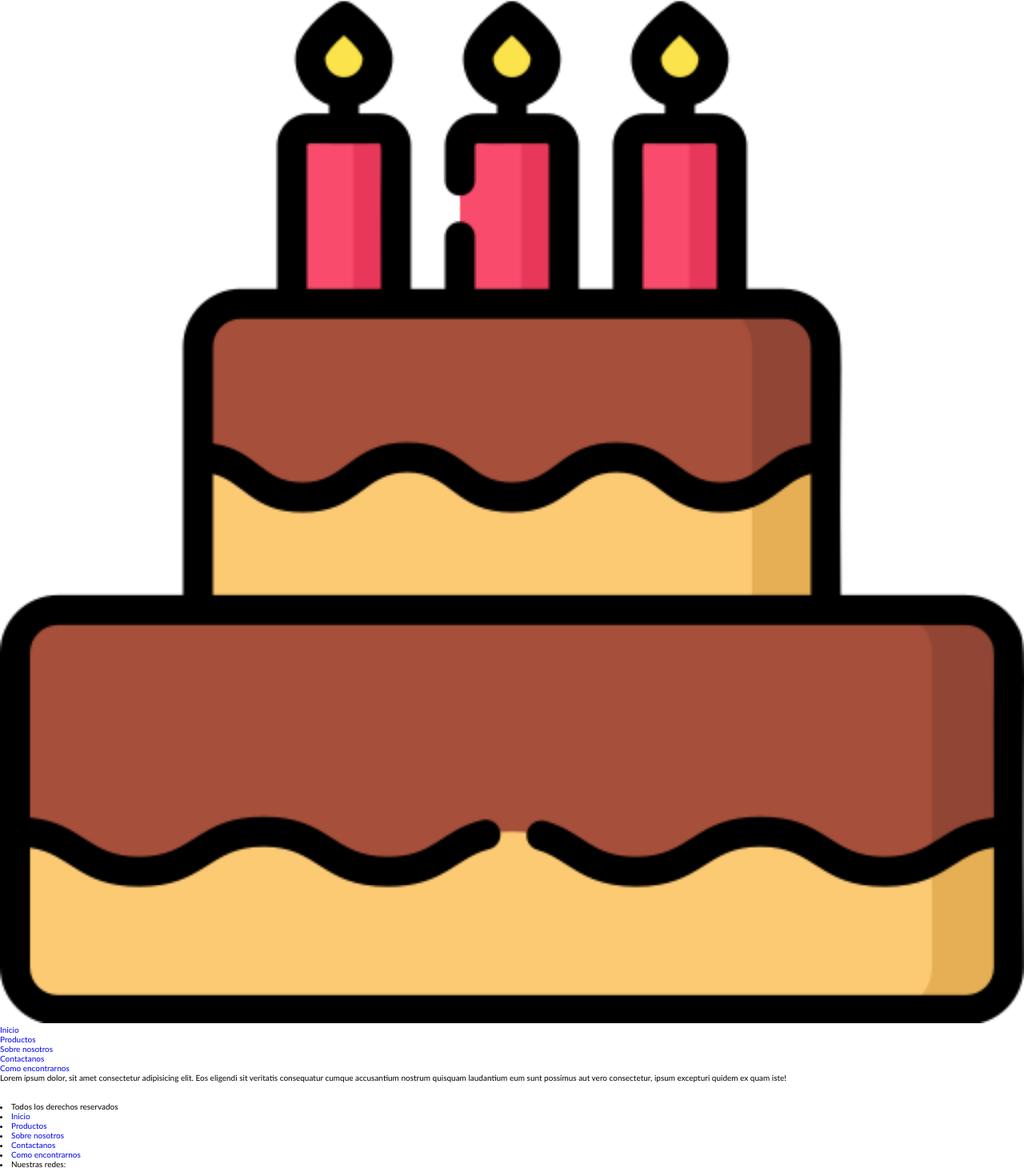
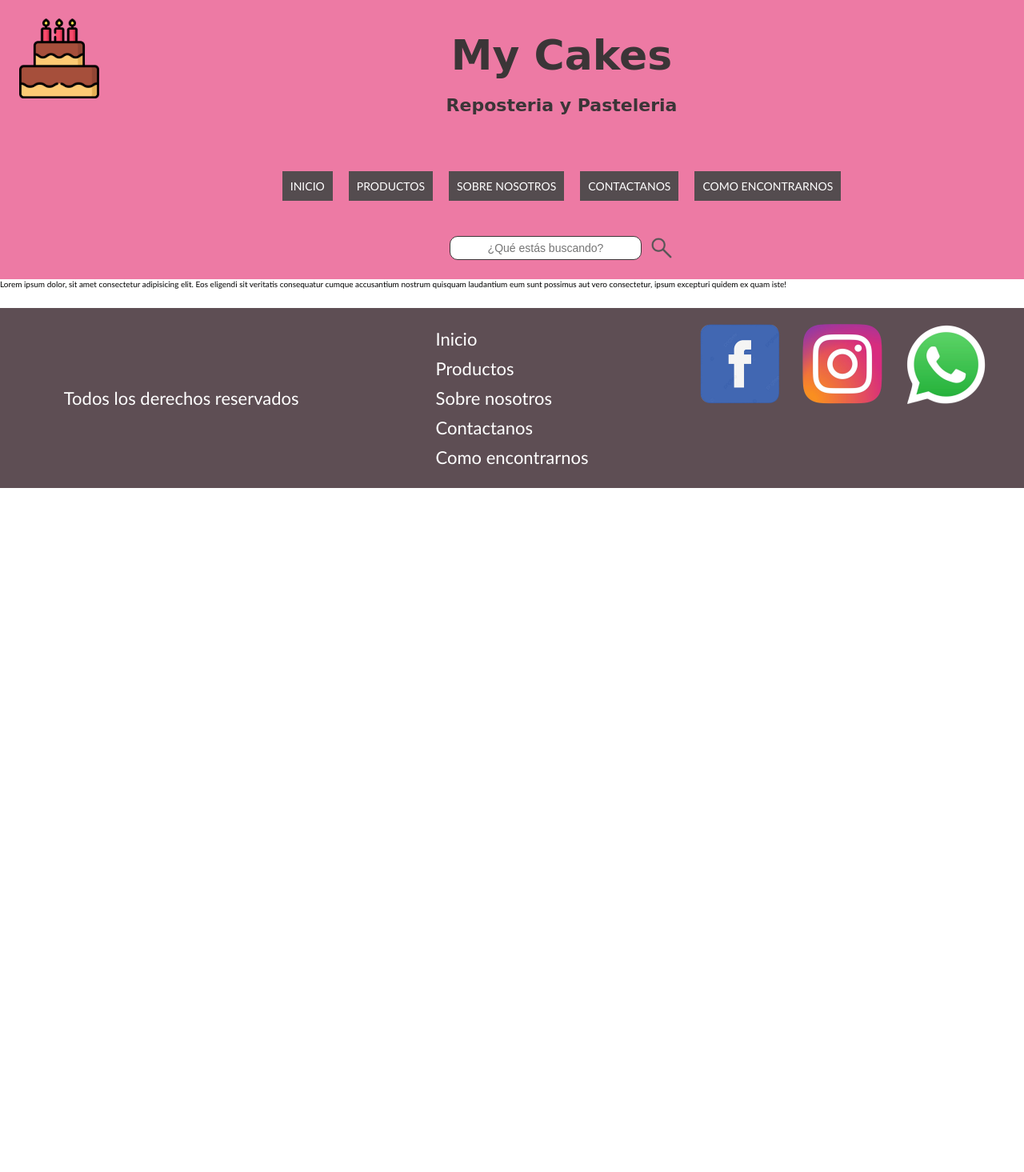
Before and after one commit to JulianBarberis/my_cakes, a plain HTML site: page views/sobre_nosotros.html in a window 1280 px wide. Shown: the part 1-1466 px from the top of the page at 80% size. After the commit the page ends 800 px from the top, so only its background shows below. Drawn offline with Linux system fonts and the light colour scheme.

Commit message:
Arreglado

```diff
--- a/views/sobre_nosotros.html
+++ b/views/sobre_nosotros.html
@@ -8,19 +8,31 @@
     <link rel="stylesheet" href="../css/estilos.css">
 </head>
 <body>
-    <header>
-        <nav>
-            <div>
-                <a href="/index.html"><img src="/assets/logo.png" alt="Logo"></a>
-            </div>
-            <ul>
-                <li><a href="/index.html">Inicio</a></li>
-                <li><a href="/views/productos.html">Productos</a></li>
-                <li><a href="/views/sobre_nosotros.html">Sobre nosotros</a></li>
-                <li><a href="/views/contactanos.html">Contactanos</a></li>
-                <li><a href="/views/como_encontrarnos.html">Como encontrarnos</a></li>
-            </ul>
-        </nav>
+    <header class="header">
+
+        <div class="header__logo">
+            <a href="../index.html"><img src="../assets/logo.png" alt="Logo"></a>
+        </div>
+
+        <div class="header__titulo">
+            <h1>My Cakes</h1>
+            <h2>Reposteria y Pasteleria</h2>
+        </div>
+
+        <ul class="header__menu">
+            <li><a href="../index.html">Inicio</a></li>
+            <li><a href="./productos.html">Productos</a></li>
+            <li><a href="./sobre_nosotros.html">Sobre nosotros</a></li>
+            <li><a href="./contactanos.html">Contactanos</a></li>
+            <li><a href="./como_encontrarnos.html">Como encontrarnos</a></li>
+        </ul>
+
+        <div class="header__buscador">
+            <input class="header__buscador--texto" type="text" name="buscador" id="buscador" placeholder="¿Qué estás buscando?">
+            <img  class="lupa" src="../assets/lupa.png" alt="lupa">
+        </div>
+
+
     </header>
 
     <main>
@@ -29,21 +41,35 @@
 
     <br><br>
 
-    <footer>
-        <li>Todos los derechos reservados</li>
-        <nav>
+    <footer class="footer">
 
-            <li><a href="/index.html">Inicio</a></li>
-            <li><a href="/views/productos.html">Productos</a></li>
-            <li><a href="/views/sobre_nosotros.html">Sobre nosotros</a></li>
-            <li><a href="/views/contactanos.html">Contactanos</a></li>
-            <li><a href="/views/como_encontrarnos.html">Como encontrarnos</a></li>
+        <div class="footer__derechos">
+        <p>
+            Todos los derechos reservados
 
-            <li>Nuestras redes:</li>
-            <li><a href="https://www.facebook.com/"><img src="/assets/Facebook.png" alt="Facebook"></a></li>
-            <li><a href="https://www.instagram.com/"><img src="/assets/Instagram.jpg" alt="Instagram"></a></li>
-            <li><a href="https://web.whatsapp.com/"><img src="/assets/Whatsapp.jpg" alt="Whatsapp"></a></li>
+        </p>
+
+        </div>
+
+        <nav class="footer__menu">
+            <ul>
+                <li><a href="../index.html">Inicio</a></li>
+                <li><a href="./productos.html">Productos</a></li>
+                <li><a href="./sobre_nosotros.html">Sobre nosotros</a></li>
+                <li><a href="./contactanos.html">Contactanos</a></li>
+                <li><a href="./como_encontrarnos.html">Como encontrarnos</a></li>
+            </ul>
         </nav>
+
+        <nav >
+            <div class="footer__redes">
+                <a href="https://www.facebook.com/"><img src="../assets/facebook.png" alt="Facebook"></a>
+                <a href="https://www.instagram.com/"><img src="../assets/instagram.png" alt="Instagram"></a>
+                <a href="https://web.whatsapp.com/"><img src="../assets/whatsapp.png" alt="Whatsapp"></a>
+            </div>
+
+        </nav>
+
     </footer>
 
 </body>
```
Also changed, not shown: index.html (+21 -21 lines), views/como_encontrarnos.html (+40 -13 lines), views/contactanos.html (+40 -12 lines), views/productos.html (+51 -24 lines).
